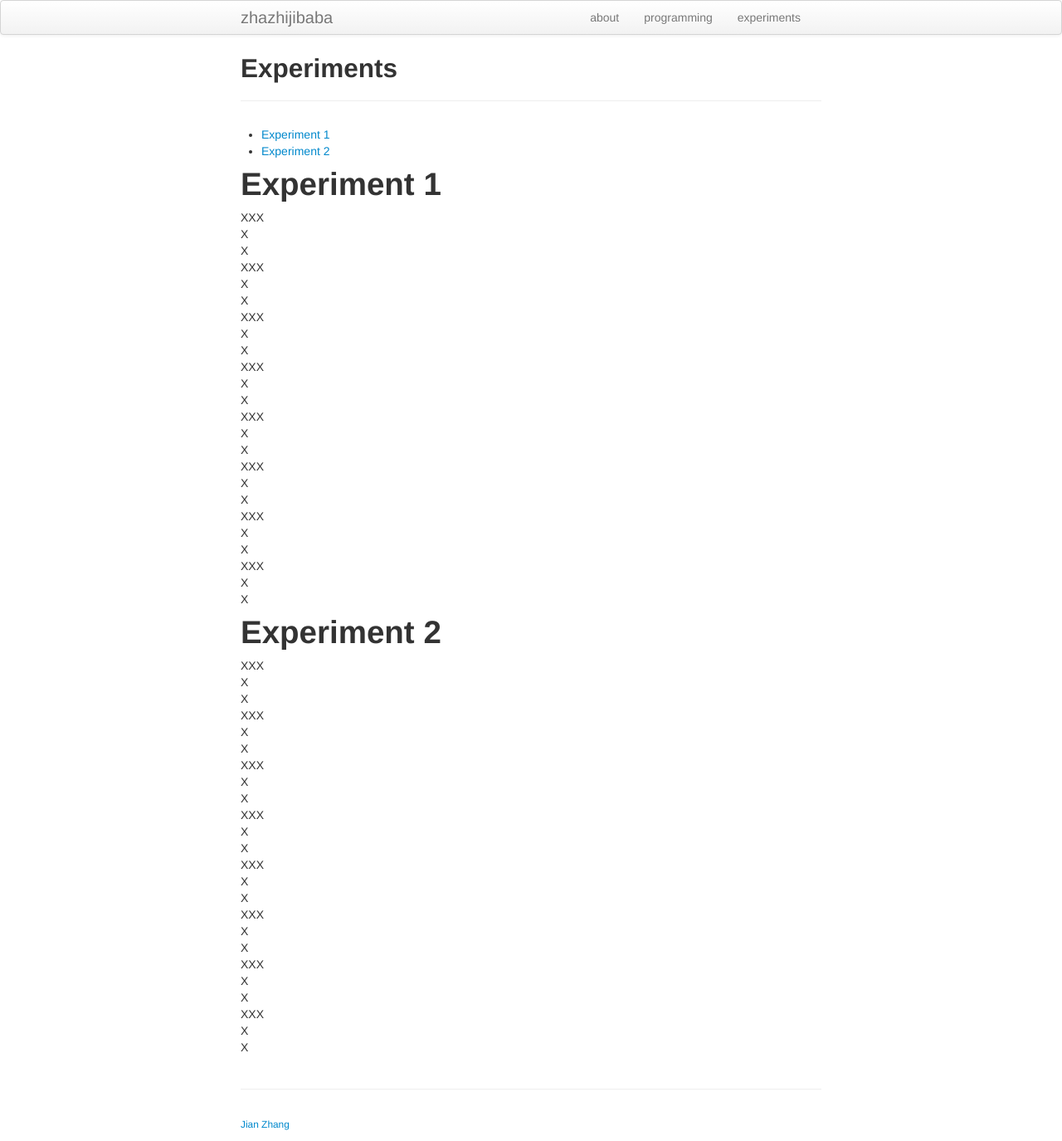
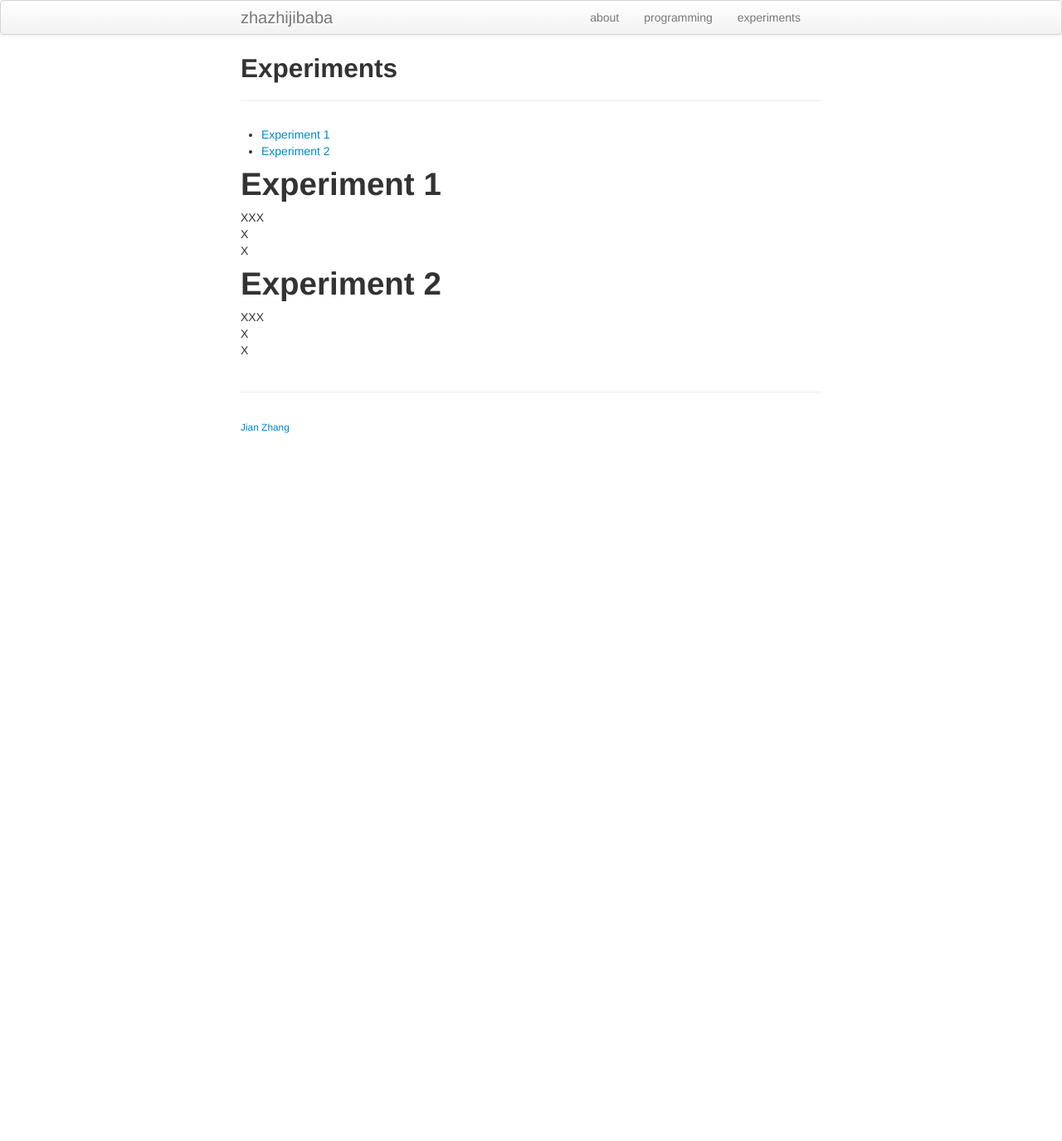
Before and after one commit to zhazhijibaba/zhazhijibaba.github.io, a Jekyll site: the page built from pages/experiments.md, in a window 1280 px wide. Shown: the whole page at 83% size. Built offline with Jekyll 4.4.1, drawn with Linux system fonts in a browser that asks for light colours; after the commit the page ends 900 px from its top, so only the background shows below that.

Commit message:
Update experiments.md

```diff
--- a/pages/experiments.md
+++ b/pages/experiments.md
@@ -11,50 +11,8 @@ description: experiments
 XXX
 X
 X
-XXX
-X
-X
-XXX
-X
-X
-XXX
-X
-X
-XXX
-X
-X
-XXX
-X
-X
-XXX
-X
-X
-XXX
-X
-X
 
 # Experiment 2
 XXX
 X
 X
-XXX
-X
-X
-XXX
-X
-X
-XXX
-X
-X
-XXX
-X
-X
-XXX
-X
-X
-XXX
-X
-X
-XXX
-X
-X
```
